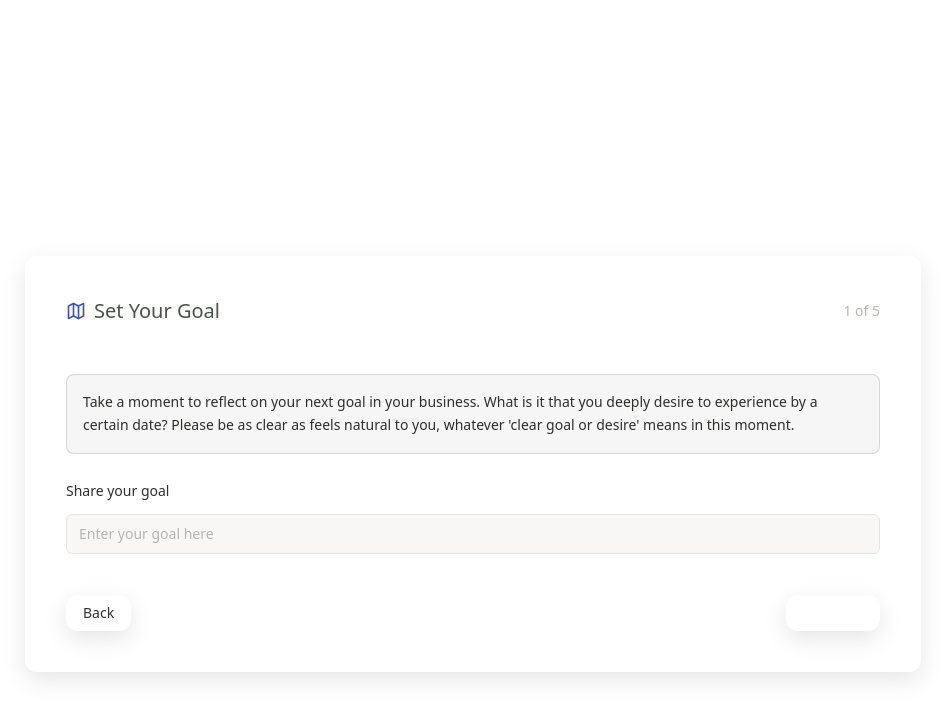
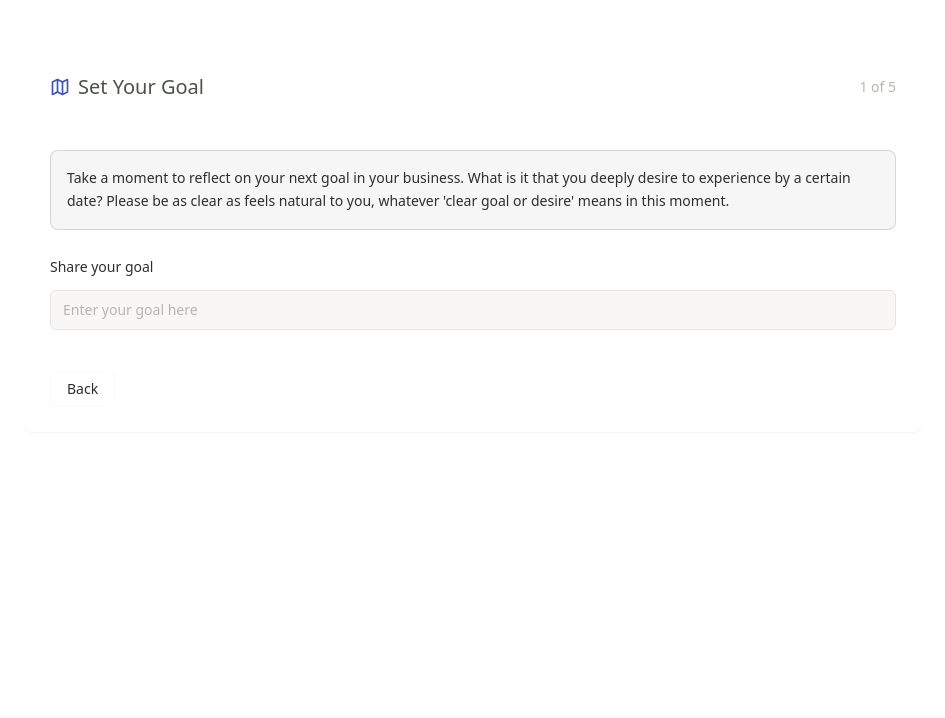
Before and after one commit to peatf/gps-live, a Next.js app: page / in a window 1280 px wide. Shown: the top 718 px of the page, without its empty margins (167-1112 px from the left). Built offline with nearby package versions, Linux system fonts and the light colour scheme.

Commit message:
Update globals.css

```diff
--- a/src/styles/globals.css
+++ b/src/styles/globals.css
@@ -2,43 +2,18 @@
 @tailwind components;
 @tailwind utilities;
 
-/* Root variables for reusable styles */
 :root {
-  --glass-bg: rgba(255, 255, 255, 0.2); /* Translucent background */
-  --glass-border: rgba(255, 255, 255, 0.3); /* Slightly visible border */
-  --blur-amount: 12px; /* Stronger blur for clarity */
-  --shadow-color: rgba(0, 0, 0, 0.1); /* Subtle shadow effect */
-  --metallic-gradient: linear-gradient(145deg, #d1d1d1, #f2f2f2, #bfbfbf);
-  --bubble-shadow: 0 4px 8px rgba(0, 0, 0, 0.15), inset 0 4px 8px rgba(255, 255, 255, 0.15);
+  --text-color: #2F2E2C;
+  --bg-transparent: rgba(248, 247, 245, 0.01);
+  --blur-amount: 8px;
 }
 
-/* Restored glass effect */
-.glass-effect {
-  background: var(--glass-bg);
-  backdrop-filter: blur(var(--blur-amount));
-  -webkit-backdrop-filter: blur(var(--blur-amount)); /* For Safari */
-  border: 1px solid var(--glass-border);
-  border-radius: 12px;
-  box-shadow: 0 8px 24px var(--shadow-color); /* Soft shadow */
+body {
+  color: var(--text-color);
+  background: transparent;
 }
 
-/* Bubble Styling */
-.bubble {
-  background: var(--metallic-gradient);
-  border-radius: 50%;
-  box-shadow: var(--bubble-shadow);
-  transition: transform 0.2s ease-in-out;
-}
-
-.bubble:hover {
-  transform: scale(1.05);
-}
-
-.glow-effect {
-  box-shadow: 0 0 15px rgba(255, 255, 255, 0.5);
-}
-
-/* Animation Keyframes */
+/* Animation keyframes */
 @keyframes shine {
   0% {
     transform: translateX(-100%);
@@ -53,10 +28,10 @@
 
 @keyframes glow {
   0%, 100% {
-    box-shadow: 0 0 10px rgba(255, 248, 206, 0.3), inset 0 0 20px rgba(255, 248, 206, 0.2);
+    box-shadow: 0 0 10px rgba(255,248,206,0.3), inset 0 0 20px rgba(255,248,206,0.2);
   }
   50% {
-    box-shadow: 0 0 15px rgba(255, 248, 206, 0.4), inset 0 0 25px rgba(255, 248, 206, 0.3);
+    box-shadow: 0 0 15px rgba(255,248,206,0.4), inset 0 0 25px rgba(255,248,206,0.3);
   }
 }
 
@@ -100,16 +75,8 @@
   }
 }
 
-/* Utility Classes */
-.animate-shine {
-  animation: shine 1.5s linear infinite;
-}
-
-.animate-glow {
-  animation: glow 2.5s ease-in-out infinite;
-}
-
-.animate-pulse {
+/* Utility classes */
+.animate-pulse-subtle {
   animation: pulse 3s infinite ease-in-out;
 }
 
@@ -125,30 +92,30 @@
   animation: fadeUp 0.5s ease-out;
 }
 
-/* Glass Card */
-.glass-card {
-  background: var(--glass-bg);
+/* Glass effect utilities */
+.glass-effect {
+  background: var(--bg-transparent);
   backdrop-filter: blur(var(--blur-amount));
   -webkit-backdrop-filter: blur(var(--blur-amount));
-  border: 1px solid var(--glass-border);
-  border-radius: 12px;
-  box-shadow: 0 8px 24px var(--shadow-color);
-  padding: 1rem;
 }
 
-/* Application Container */
-.app-container {
-  min-height: 100vh;
-  background: var(--glass-bg);
+.glass-card {
+  background: rgba(255, 255, 255, 0.01);
   backdrop-filter: blur(var(--blur-amount));
   -webkit-backdrop-filter: blur(var(--blur-amount));
-  display: flex;
-  align-items: center;
-  justify-content: center;
-  padding: 2rem;
+  border: 1px solid rgba(255, 255, 255, 0.1);
 }
 
-/* Scrollable Styling */
+/* Bubble effects */
+.bubble-gradient {
+  background: linear-gradient(145deg, rgba(255, 255, 255, 0.4) 0%, rgba(255, 255, 255, 0.1) 100%);
+}
+
+.bubble-border {
+  border: 1px solid rgba(255, 255, 255, 0.2);
+}
+
+/* Scrollbar styling */
 .scrollable {
   scrollbar-width: thin;
   scrollbar-color: rgba(0, 0, 0, 0.2) transparent;
@@ -159,7 +126,19 @@
   height: 6px;
 }
 
+.scrollable::-webkit-scrollbar-track {
+  background: transparent;
+}
+
 .scrollable::-webkit-scrollbar-thumb {
   background-color: rgba(0, 0, 0, 0.2);
   border-radius: 3px;
 }
+
+/* App container */
+.app-container {
+  min-height: 100vh;
+  background: transparent;
+  backdrop-filter: blur(10px);
+  -webkit-backdrop-filter: blur(10px);
+}
```
